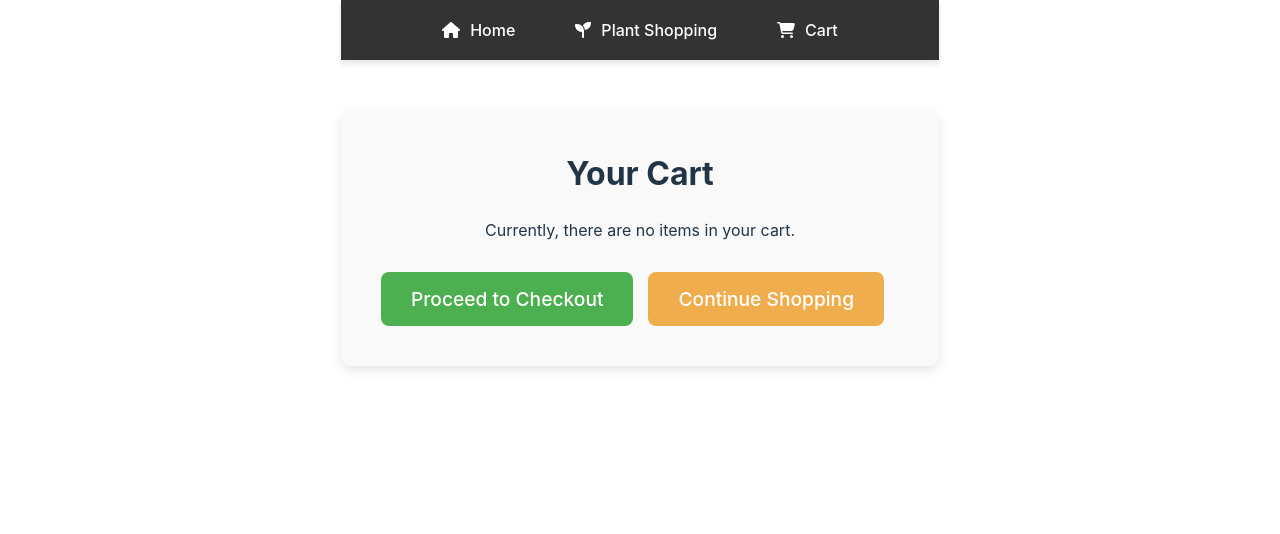
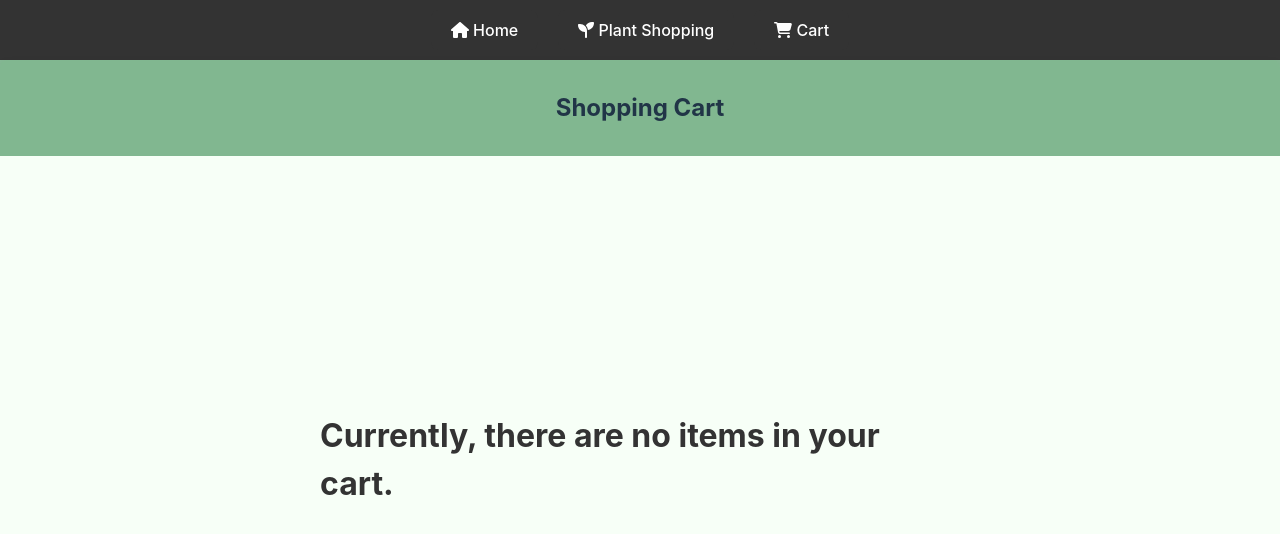
Before and after one commit to adisri06/Nursery, a React (Vite) app: page /cart in a window 1280 px wide. Shown: the top 534 px of the page. Built offline with nearby package versions, Linux system fonts and the light colour scheme.

Commit message:
Redux implemented for cart

```diff
--- a/src/Component/cart.css
+++ b/src/Component/cart.css
@@ -1,63 +1,107 @@
-/* Ensure the main container takes the full height of the screen */
-body, html {
-    margin: 0;
-    padding: 0;
-    height: 100%;
+/* Cart container styles */
+.cart-container {
   display: flex;
   flex-direction: column;
+  align-items: center;
+  justify-content: center;
+  padding: 40px 20px;
+  background-color: rgba(245, 255, 245, 0.8);
+  border-radius: 8px;
+  box-shadow: 0 4px 8px rgba(0, 0, 0, 0.1);
+  width: 100vw;
+  height: 100vh;
+  margin: 0;
+  position: relative;
+}
+.cart-container h2 {
+  margin: 0;
+  padding: 30px 0;
+  display: flex;
+  flex-direction: column;
+  justify-content: flex-start;
+  align-items: center;
+  position: absolute;
+  top: 0;
+  width: 100%;
+  background-color: rgba(50, 135, 76, 0.6);
+  z-index: 10;
+}
+.cart-container p {
+  display: flex;
+  flex-direction: column;
+  justify-content: center;  /* Centers the message vertically */
+  align-items: center;      /* Centers the message horizontally */
+  position: absolute;
+  top: 50%;                 /* Centers it vertically in the viewport */
+  left: 50%;                /* Centers it horizontally in the viewport */
+  transform: translate(-50%, -50%);  /* Corrects the offset to truly center */
+  font-weight: bold;        /* Makes the text bold */
+  font-size: 2rem;          /* Increases the font size */
+  color: #333;              /* Text color */
+  z-index: 10;
+}
+/* Shopping cart container */
+.shopping-cart {
+  width: 90%;
+  max-width: 1200px;
+  margin: -20px auto 0; /* Move it up by -20px and center horizontally */
+  border: 1px solid #ccc; /* Added border around the table */
+  border-radius: 8px;
+  overflow: hidden; /* Ensure rounded corners */
+  box-shadow: 0px 4px 16px rgba(0, 0, 0, 0.1); /* Improved shadow for better depth */
 }
 
-  /* Center the NavBar and keep it at the top */
-  .nav-bar {
+.shopping-cart table {
+  width: 100%;
+  border-collapse: collapse;
+  background-color: #ffffff;
+  margin-top: -10px;
+}
+
+.shopping-cart th,
+.shopping-cart td {
+  border: 1px solid #ddd; /* Light border for separation */
+  padding: 15px;
+  text-align: left;
+  color: #000; /* Set text color to black */
+}
+
+.shopping-cart th {
+  background-color: #eaeaea;
+  font-weight: bold;
+  text-transform: uppercase;
+  padding: 20px;
+  color: #333; /* Slightly darker text for headers */
+  border-bottom: 2px solid #ccc; /* Thicker bottom border for headers */
+}
+
+.shopping-cart tr:nth-child(even) {
+  background-color: #f9f9f9;
+}
+
+.shopping-cart tbody tr:hover {
+  background-color: #f1f1f1;
+}
+
+.shopping-cart tfoot td {
+  font-weight: bold;
+  font-size: 1.2rem;
+  padding: 15px;
+  background-color: #f2f2f2;
+  color: #000; /* Ensure footer text is black */
+}
+
+/* Button alignment */
+.cart-actions {
   display: flex;
   justify-content: center;
-    background-color: #333;
-    padding: 10px 0;
-    position: sticky;
-    top: 0;
-    width: 100%;
-  }
-
-  .nav-bar button {
-    color: white;
-    background-color: #333;
-    border: none;
-    padding: 10px 20px;
-    margin: 0 10px;
-    cursor: pointer;
-  }
-
-  .nav-bar button:hover {
-    background-color: #575757;
-  }
-
-  /* Cart component styling */
-  .cart-container {
-    padding: 40px;
-    background-color: #f9f9f9;
-    border-radius: 10px;
-    max-width: 800px;
-    width: 100%;
-    margin: 50px auto;
-    text-align: center;
-    box-shadow: 0px 4px 12px rgba(0, 0, 0, 0.1);
-  }
-
-  /* Large Cart heading */
-  .cart-container h2 {
-    font-size: 2rem;
-    margin-bottom: 20px;
-  }
-
-  /* Cart button styling */
-  .cart-actions {
-    margin-top: 30px;
+  gap: 15px;
+  margin-top: 20px;
 }
 
 .checkout-btn, .continue-shopping-btn {
-    padding: 15px 30px;
-    font-size: 1.2rem;
-    margin-right: 15px;
+  padding: 12px 24px;
+  font-size: 1.1rem;
   background-color: #4caf50;
   color: white;
   border: none;
@@ -66,7 +110,7 @@ body, html {
   transition: background-color 0.3s;
 }
 
-  .checkout-btn:hover, .continue-shopping-btn:hover {
+.checkout-btn:hover {
   background-color: #45a049;
 }
 
@@ -77,3 +121,24 @@ body, html {
 .continue-shopping-btn:hover {
   background-color: #ec971f;
 }
+
+/* Responsive adjustments for smaller screens */
+@media (max-width: 768px) {
+  .shopping-cart table {
+      font-size: 1rem;
+  }
+
+  .shopping-cart th,
+  .shopping-cart td {
+      padding: 10px;
+  }
+
+  .cart-actions {
+      flex-direction: column;
+      align-items: center;
+  }
+
+  .checkout-btn, .continue-shopping-btn {
+      margin: 10px 0;
+  }
+}
--- a/src/Component/cart.jsx
+++ b/src/Component/cart.jsx
@@ -1,16 +1,89 @@
 import React from 'react';
 import './cart.css';
+import { useSelector } from 'react-redux';
+import { useNavigate } from 'react-router-dom';
+const Cart = () => {
+  const navigate = useNavigate();
+  const continueShopping = () => {
+    navigate('/plantation');
+  }
+  const checkout = () => {
+    alert('Checkout functionality will be coming soon...\nThanks for shopping');
+  }
+  const floweringState = useSelector((state) => state.flowering);
+  const medicinalState = useSelector((state) => state.medicinal);
+  const vegetableState = useSelector((state) => state.vegetable);
+  const selectedItems = {
+    flowers :floweringState.filter((item) => item.quantity > 0),
+    medicinal :medicinalState.filter((item) => item.quantity > 0),
+    vegetable :vegetableState.filter((item) => item.quantity > 0),
+  }
+  const totalCost = Object.values(selectedItems).flat().reduce(
+    (total, item) => total + item.cost * item.quantity,
+    0
+  );
+  const hasItems = Object.values(selectedItems).flat().length > 0;
 
-const Cart = () => {
   return (
+
     <div className="cart-container">
-      <h2>Your Cart</h2>
-      <p>Currently, there are no items in your cart.</p>
-      <div className="cart-actions">
-        <button className="checkout-btn">Proceed to Checkout</button>
-        <button className="continue-shopping-btn">Continue Shopping</button>
-      </div>
+    <h2>Shopping Cart</h2>
+    {!hasItems ? (
+      <p>Currently, there are no items in your cart.</p>  // Show this message if no items are selected
+    ) : ( <>
+    <div className="shopping-cart">
+
+    <table>
+        <thead>
+          <tr>
+            <th>Category</th>
+            <th>Item</th>
+            <th>Cost</th>
+            <th>Quantity Ordered</th>
+          </tr>
+        </thead>
+        <tbody>
+          {Object.entries(selectedItems).map(([category, items]) =>
+            items.length > 0 ? (
+              <React.Fragment key={category}>
+                {/* Render category name once */}
+                <tr>
+                  <td rowSpan={items.length} style={{ fontWeight: 'bold' }}>
+                    {category}
+                  </td>
+                  <td>{items[0].name}</td>
+                  <td>${items[0].cost}</td>
+                  <td>{items[0].quantity}</td>
+                </tr>
+                {items.slice(1).map((item, index) => (
+                  <tr key={index}>
+                    <td>{item.name}</td>
+                    <td>${item.cost}</td>
+                    <td>{item.quantity}</td>
+                  </tr>
+                ))}
+              </React.Fragment>
+            ) : null
+          )}
+        </tbody>
+        <tfoot>
+          <tr>
+            <td colSpan="2" style={{ fontWeight: 'bold' }}>Total Cost</td>
+            <td colSpan="2">${totalCost}</td>
+          </tr>
+        </tfoot>
+      </table>
     </div>
+    <div className="cart-actions">
+      <button className="checkout-btn" onClick={checkout} >Proceed to Checkout</button>
+       <button className="continue-shopping-btn" onClick={continueShopping}>
+      Continue Shopping
+    </button>
+    </div>
+    </>
+)}
+  </div>
+
   );
 };
 
--- a/src/Component/navbar.css
+++ b/src/Component/navbar.css
@@ -1,29 +1,35 @@
+body, html {
+  margin: 0;
+  padding: 0;
+  height: 100%;
+  display: flex;
+  flex-direction: column;
+}
+
+/* Center the NavBar and keep it at the top */
 .nav-bar {
   display: flex;
-    justify-content: space-between;
-    align-items: center;
+  justify-content: center;
   background-color: #333;
-    padding: 15px 30px;
+  padding: 10px 0;
   position: sticky;
   top: 0;
-    width: 100vw;
-    box-shadow: 0 4px 6px rgba(0, 0, 0, 0.1);
-    z-index: 1000;
-    margin: 0;
+  width: 100%;
 }
 
 .nav-bar button {
   color: white;
   background-color: #333;
   border: none;
-    padding: 12px 25px;
-    display: flex;
-    align-items: center;
-    gap: 10px;
+  padding: 10px 20px;
+  margin: 0 10px;
   cursor: pointer;
-    font-size: 16px;
-    transition: background-color 0.3s ease;
 }
+
+.nav-bar button:hover {
+  background-color: #575757;
+}
+
 
 .nav-bar button:hover {
   background-color: #575757;
```
Lines whose indentation alone changed are shown as unchanged.
